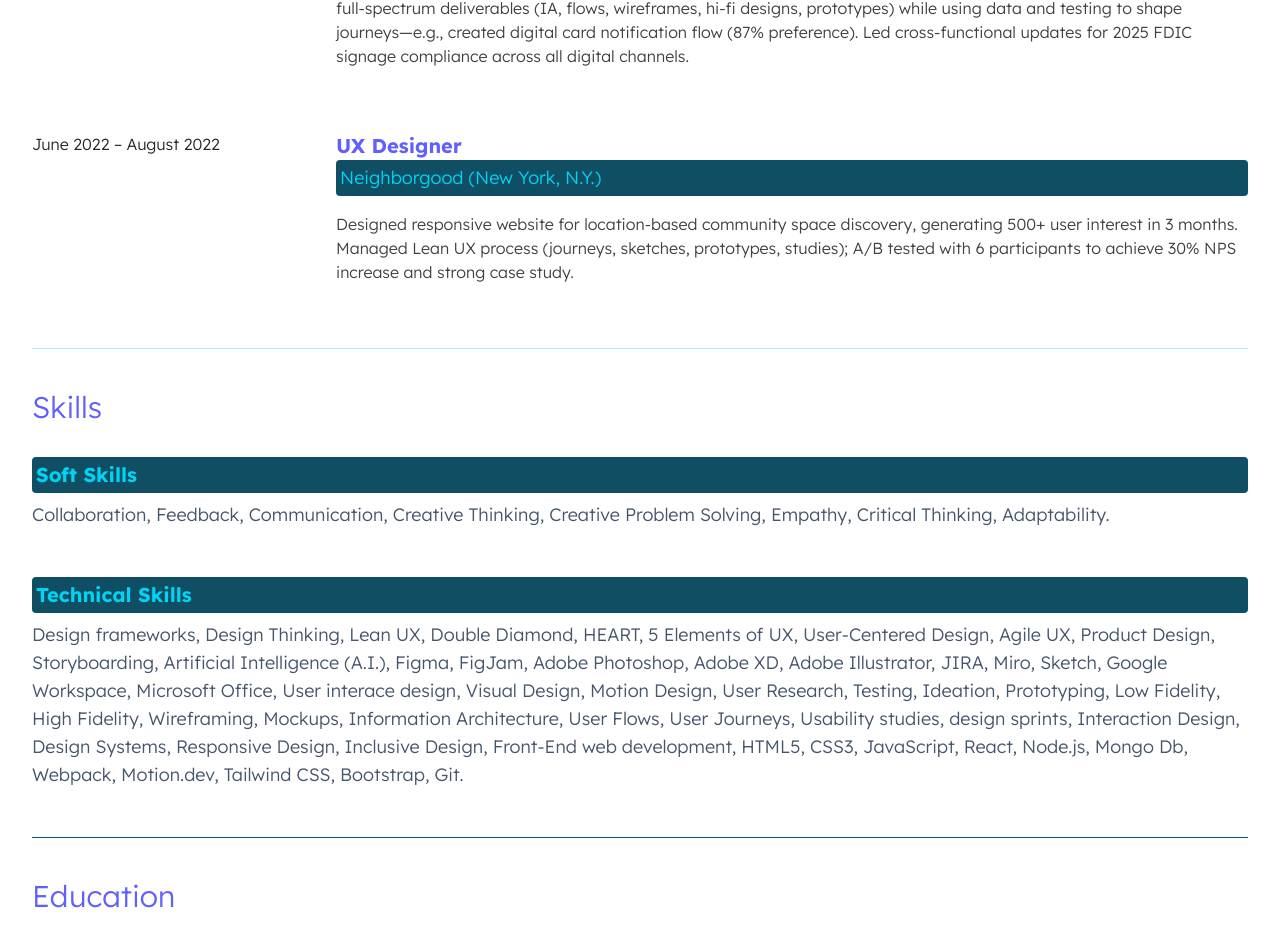
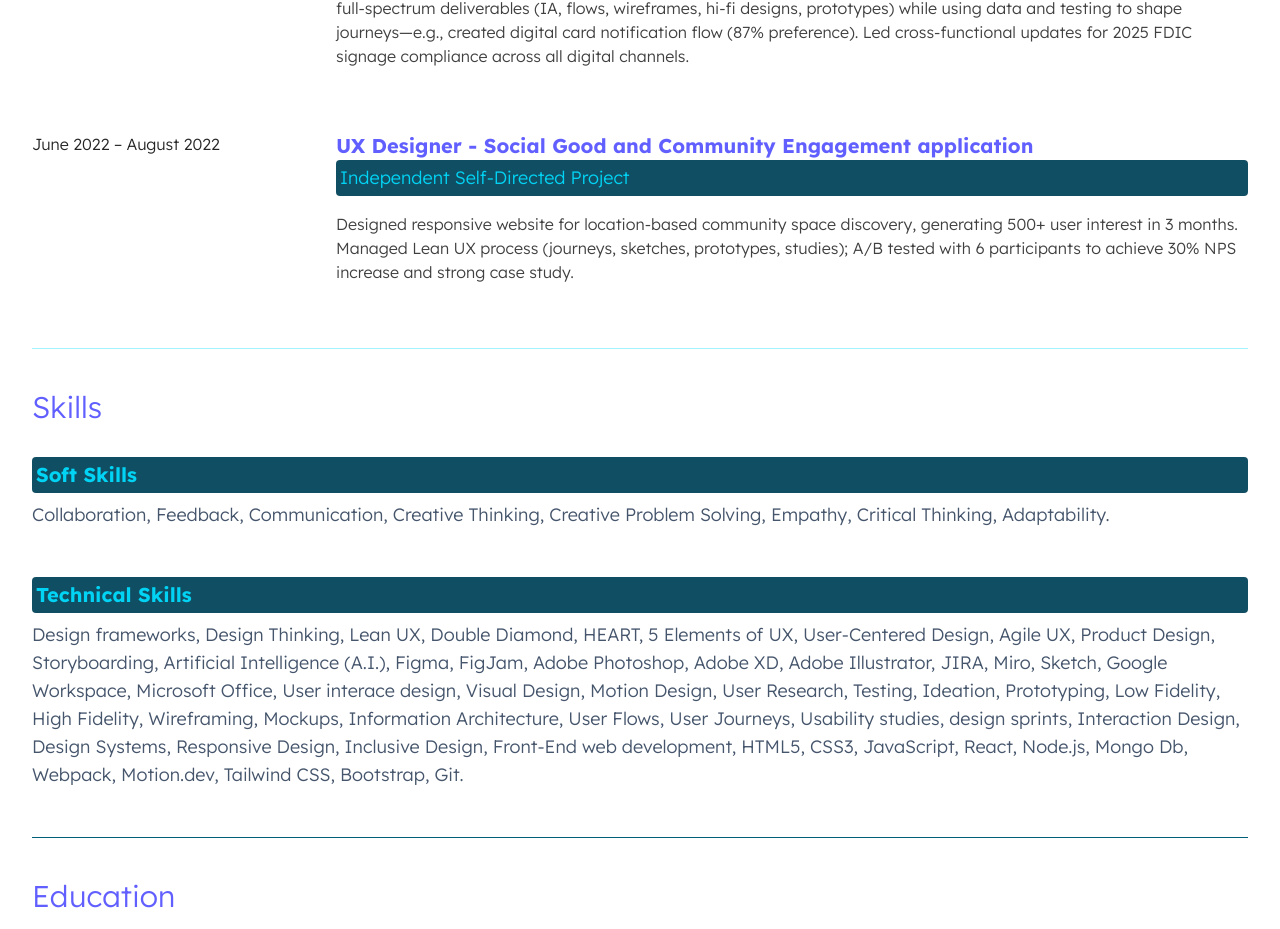
Before and after one commit to mjk-hudson/my_portfolio, a React (Vite) app: page /#/about in a window 1280 px wide. Shown: the part 1437-2366 px from the top of the page. Built offline with nearby package versions, Linux system fonts and the light colour scheme; a web font is replaced by a local one.

Commit message:
Updated the about sections titles, roles and dates on neighborgood

```diff
--- a/src/components/DataIndex.js
+++ b/src/components/DataIndex.js
@@ -41,8 +41,8 @@ export const Experience= [
   },
   {
     dateRange: "June 2022 – August 2022",
-    role: "UX Designer",
-    company: "Neighborgood (New York, N.Y.)",
+    role: "UX Designer - Social Good and Community Engagement application",
+    company: "Independent Self-Directed Project",
     description: "Designed responsive website for location-based community space discovery, generating 500+ user interest in 3 months. Managed Lean UX process (journeys, sketches, prototypes, studies); A/B tested with 6 participants to achieve 30% NPS increase and strong case study."
   }
 ];
```
